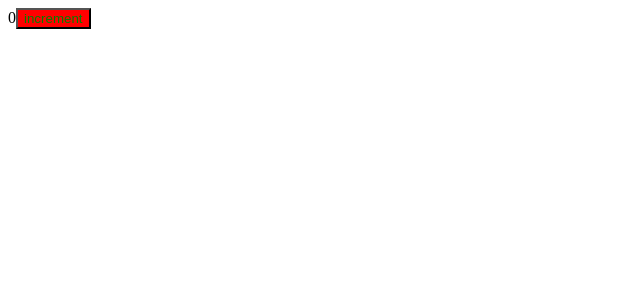
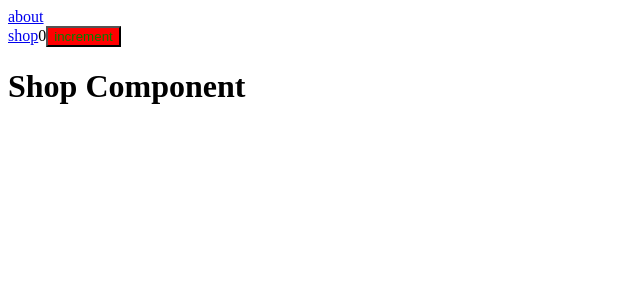
Before and after one commit to Alexander-Gladkikh/webpack, a React app: page /shop in a window 1280 px wide. Shown: the top 300 px of the page, without its empty margins (0-640 px from the left). Built offline with nearby package versions, Linux system fonts and the light colour scheme.

Commit message:
add lazy loading and bundle analyzer

```diff
--- a/package.json
+++ b/package.json
@@ -16,6 +16,7 @@
     "@types/react": "^18.2.25",
     "@types/react-dom": "^18.2.11",
     "@types/webpack": "^5.28.3",
+    "@types/webpack-bundle-analyzer": "^4.7.0",
     "@types/webpack-dev-server": "^4.7.2",
     "css-loader": "^6.8.1",
     "html-webpack-plugin": "^5.5.3",
@@ -32,6 +33,8 @@
   "dependencies": {
     "react": "^18.2.0",
     "react-dom": "^18.2.0",
-    "webpack": "^5.91.0"
+    "react-router-dom": "^6.16.0",
+    "webpack": "^5.91.0",
+    "webpack-bundle-analyzer": "^4.9.1"
   }
 }
--- /dev/null
+++ b/src/compnents/about/About.lazy.tsx
@@ -0,0 +1,3 @@
+import {lazy} from "react";
+
+export const LazyAbout = lazy(() => import('./About'))
--- /dev/null
+++ b/src/compnents/about/About.tsx
@@ -0,0 +1,10 @@
+import React from 'react';
+
+const About = () => {
+  return (
+    <h1>
+      About
+    </h1>
+  );
+};
+export default About;
--- /dev/null
+++ b/src/compnents/about/index.ts
@@ -0,0 +1 @@
+export {LazyAbout as About} from './About.lazy'
--- /dev/null
+++ b/src/compnents/shop/Shop.lazy.tsx
@@ -0,0 +1,3 @@
+import {lazy} from "react";
+
+export const LazyShop = lazy(() => import('./Shop'))
--- /dev/null
+++ b/src/compnents/shop/Shop.tsx
@@ -0,0 +1,10 @@
+import React from 'react';
+
+const Shop = () => {
+  return (
+    <h1>
+      Shop Component
+    </h1>
+  );
+};
+export default Shop;
--- /dev/null
+++ b/src/compnents/shop/index.ts
@@ -0,0 +1 @@
+export {LazyShop as Shop} from './Shop.lazy'
--- a/src/components/App.tsx
+++ b/src/components/App.tsx
@@ -1,5 +1,6 @@
 import React, {useState} from 'react';
 import classes from './App.module.scss'
+import {Link, Outlet} from "react-router-dom";
 
 export const App = () => {
 
@@ -7,8 +8,12 @@
   const increment = () => setCount(prev => prev + 1);
   return (
     <div>
+      <Link to={'/about'}>about</Link>
+      <br/>
+      <Link to={'/shop'}>shop</Link>
       {count}
       <button className={classes.button} onClick={increment}><span>increment</span></button>
+      <Outlet/>
     </div>
   );
 };
--- a/src/index.tsx
+++ b/src/index.tsx
@@ -1,5 +1,9 @@
 import {createRoot} from "react-dom/client";
 import {App} from "./components/App";
+import {createBrowserRouter, RouterProvider} from "react-router-dom";
+import {About} from "./compnents/about";
+import {Shop} from "./compnents/shop";
+import {Suspense} from "react";
 
 const root = document.getElementById('root');
 
@@ -9,4 +13,27 @@
 
 const container = createRoot(root)
 
-container.render(<App />)
+const router = createBrowserRouter([
+  {
+    path: '/',
+    element: <App />,
+    children: [
+      {
+        path: '/about',
+        element: <Suspense fallback={'Loading...'}>
+          <About />
+        </Suspense>
+      },
+      {
+        path: '/shop',
+        element: <Suspense fallback={'Loading...'}>
+          <Shop />
+        </Suspense>
+      }
+    ]
+  }
+])
+
+container.render(
+  <RouterProvider router={router} />
+)
--- a/webpack.config.ts
+++ b/webpack.config.ts
@@ -6,6 +6,7 @@
 interface EnvVariables {
   mode: BuildMode
   port: number
+  analyzer?: boolean;
 }
 
 export default (env: EnvVariables) => {
@@ -18,7 +19,8 @@
   const config: webpack.Configuration = buildWebpack({
     port: env.port ?? 3000,
     mode: env.mode ?? "development",
-    paths
+    paths,
+    analyzer: env.analyzer
   })
 
   return config
```
Also changed, not shown: 4 other files (tests, documents, lock files or other folders).
